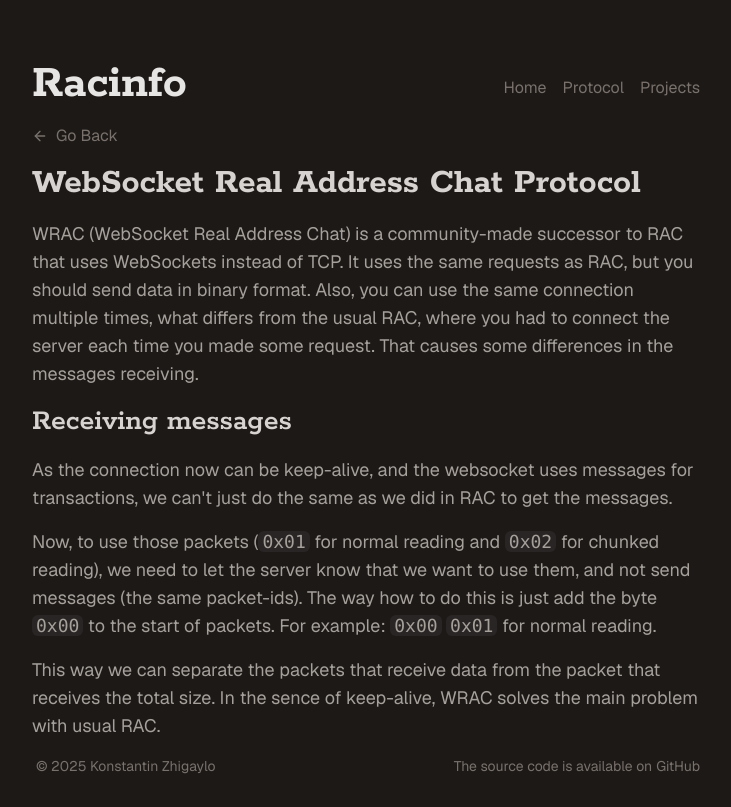
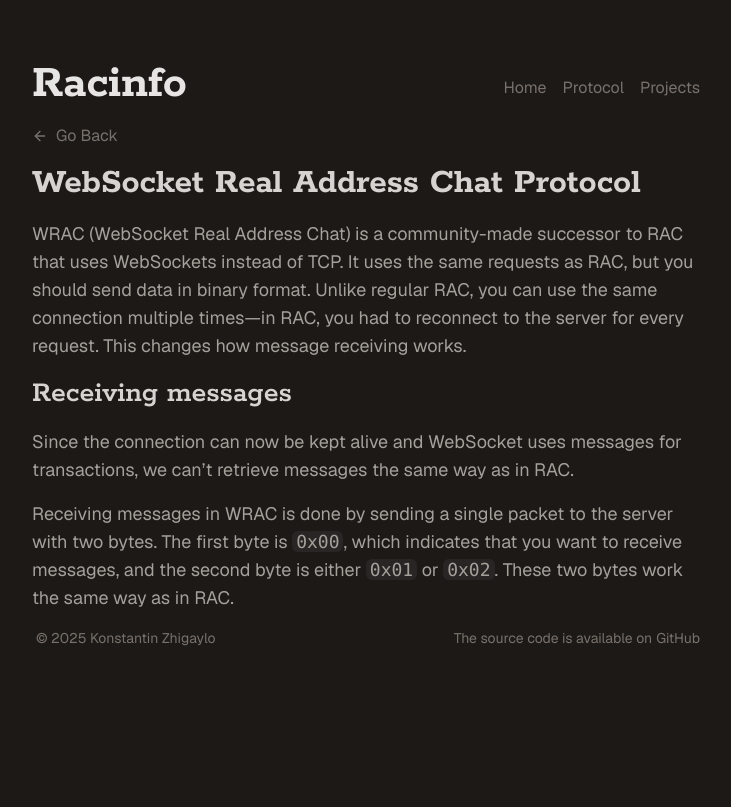
Before and after one commit to kostya-zero/racinfo, a Next.js app: page /protocol/wrac in a window 1280 px wide. Shown: the whole page, without its empty margins (274-1005 px from the left). Built offline with nearby package versions, Linux system fonts and the light colour scheme.

Commit message:
chore(docs): update documentation about WRAC

```diff
--- a/src/app/protocol/wrac/page.tsx
+++ b/src/app/protocol/wrac/page.tsx
@@ -28,25 +28,23 @@
         <Text>
           WRAC (WebSocket Real Address Chat) is a community-made successor to
           RAC that uses WebSockets instead of TCP. It uses the same requests as
-          RAC, but you should send data in binary format. Also, you can use the
-          same connection multiple times, what differs from the usual RAC, where
-          you had to connect the server each time you made some request. That
-          causes some differences in the messages receiving.
+          RAC, but you should send data in binary format. Unlike regular RAC,
+          you can use the same connection multiple times—in RAC, you had to
+          reconnect to the server for every request. This changes how message
+          receiving works.
         </Text>
         <Title id={"receiving-messages"}>Receiving messages</Title>
         <Text>
-          As the connection now can be keep-alive, and the websocket uses messages
-          for transactions, we can&apos;t just do the same as we did in RAC to get the messages.
+          Since the connection can now be kept alive and WebSocket uses messages
+          for transactions, we can’t retrieve messages the same way as in RAC.
         </Text>
         <Text>
-          Now, to use those packets (<InlineCode>0x01</InlineCode> for normal reading and <InlineCode>0x02</InlineCode> for chunked reading),
-          we need to let the server know that we want to use them, and not send
-          messages (the same packet-ids). The way how to do this is just add the byte <InlineCode>0x00</InlineCode> to the start
-          of packets. For example: <InlineCode>0x00</InlineCode> <InlineCode>0x01</InlineCode> for normal reading.
-        </Text>
-        <Text>
-          This way we can separate the packets that receive data from the packet that receives the total size.
-          In the sence of keep-alive, WRAC solves the main problem with usual RAC.
+          Receiving messages in WRAC is done by sending a single packet to the
+          server with two bytes. The first byte is <InlineCode>0x00</InlineCode>
+          , which indicates that you want to receive messages, and the second
+          byte is either <InlineCode>0x01</InlineCode> or{" "}
+          <InlineCode>0x02</InlineCode>. These two bytes work the same way as in
+          RAC.
         </Text>
         <Footer />
       </main>
```
Also changed, not shown: 1 other file (tests, documents, lock files or other folders).
